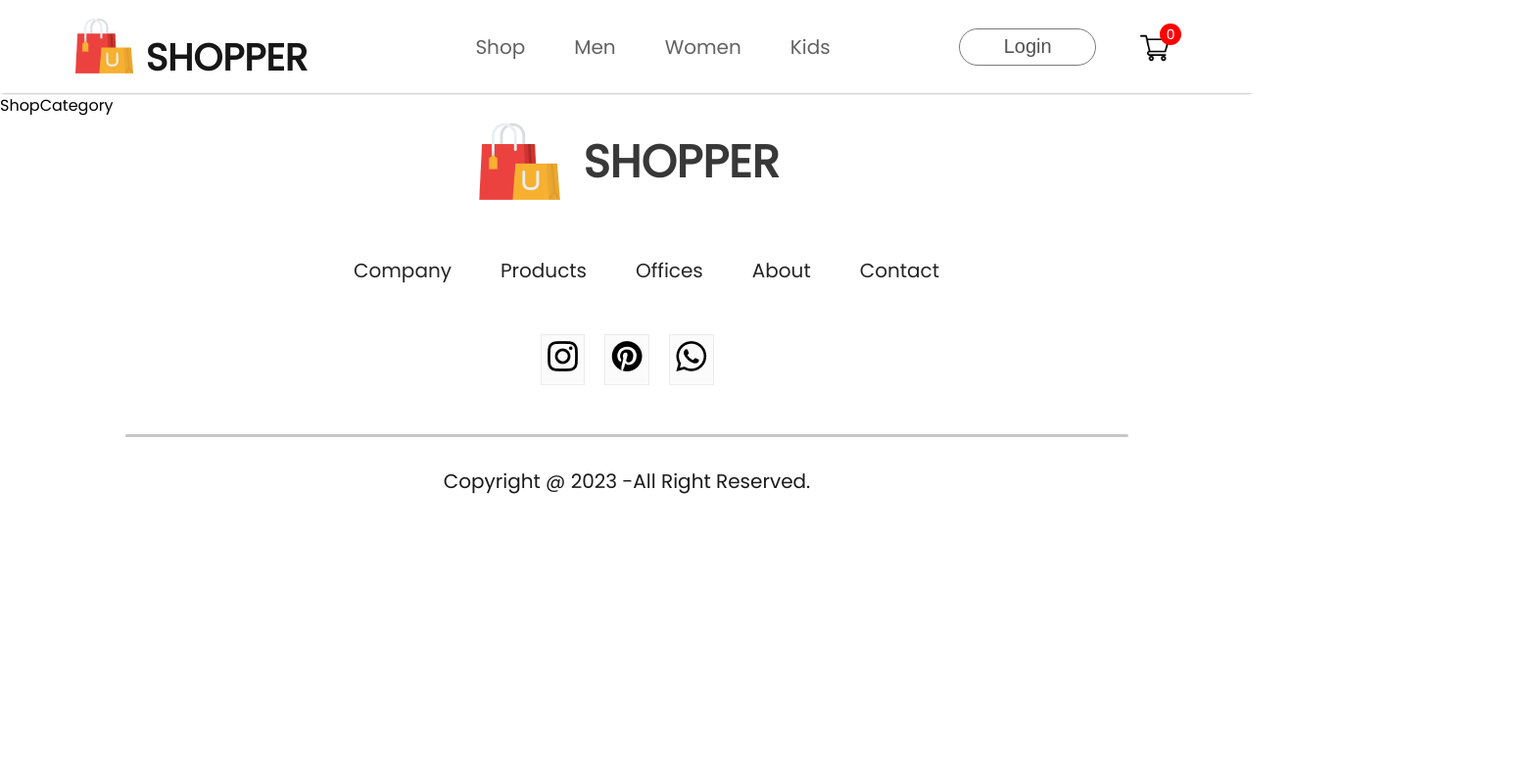
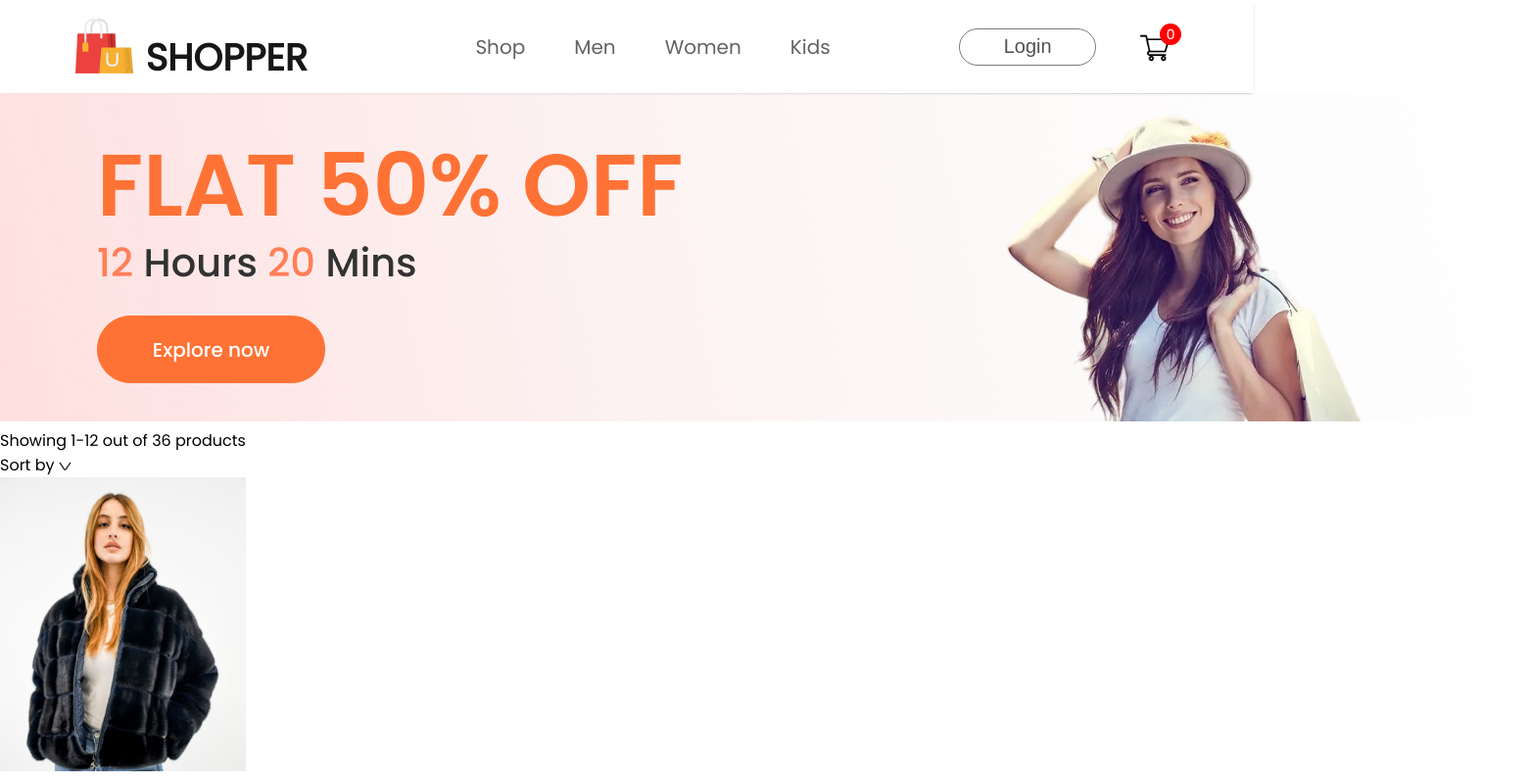
Before and after one commit to kongarasan/E-Commerce-Website, a React (Create React App) app: page /womens in a window 1280 px wide. Shown: the top 800 px of the page at 98% size, 1560 px wide, since content can reach past the window. Built offline with nearby package versions, Linux system fonts and the light colour scheme.

Commit message:
shop category updates

```diff
--- a/src/App.js
+++ b/src/App.js
@@ -8,7 +8,9 @@ import Product from './Pages/Product';
 import Cart from './Pages/Cart';
 import LoginSignup from './Pages/LoginSignup';
 import Footer from "../src/Components/Footer/Footer"
-
+import women_banner from "./Components/assest/banner_women.png"
+import men_banner from "./Components/assest/banner_mens.png"
+import kids_banner from "./Components/assest/banner_kids.png"
 function App() {
   return (
     <div >
@@ -16,9 +18,9 @@ function App() {
         <Navbar />
         <Routes>
           <Route path='/' element={<Shop/>}></Route>
-          <Route path='/mens' element={<ShopCategory category="men" />}></Route>
-          <Route path='/womens' element={<ShopCategory category="women" />}></Route>
-          <Route path='/kids' element={<ShopCategory category="kid" />}></Route>
+          <Route path='/mens' element={<ShopCategory banner={men_banner} category="men" />}></Route>
+          <Route path='/womens' element={<ShopCategory banner={women_banner}  category="women" />}></Route>
+          <Route path='/kids' element={<ShopCategory banner={kids_banner}  category="kid" />}></Route>
           <Route path='/product' element={<Product />}>
             <Route path='/productId' element={<Product />}></Route>
 
--- /dev/null
+++ b/src/Context/ShopContext.jsx
@@ -0,0 +1,16 @@
+import React,{ createContext} from "react";
+import all_product from "..//Components/assest/all_product"
+export const ShopContext = createContext(null);
+
+const ShopContextProvider= (props) => {
+
+    const contextValue ={all_product};
+
+    return(
+        <ShopContext.Provider value={contextValue}>
+            {props.children}
+        </ShopContext.Provider>
+    )
+}
+
+export default ShopContextProvider
--- a/src/Pages/ShopCategory.jsx
+++ b/src/Pages/ShopCategory.jsx
@@ -1,9 +1,40 @@
-import React from 'react'
+import React, { useContext } from 'react'
+import { ShopContext } from '../Context/ShopContext'
+import "./Css/ShopCategory.css"
+import Item from "../Components/Item/Item"
+import dropdown_icon from "../Components/assest/dropdown_icon.png"
+const ShopCategory = (props) => {
+  const {all_product} = useContext(ShopContext);
+  return (
+    <div className='shopcategory'>
+        <img src={props.banner}></img>
+        <div className='shopcategory-indexSort'>
+        <p>
+          <span>Showing 1-12</span> out of 36 products
+        </p>
 
-const ShopCategory = () => {
-  return (
-    <div>ShopCategory</div>
+        <div className='shopcategory=sort'>
+        Sort by <img src={dropdown_icon}></img>
+
+        </div>
+        </div>
+        <div className='shopcategory-products'>
+        {all_product.map((item,i)=>{
+          if(props.category===item.category){
+            return <Item key={i} id={item.id} name={item.name} image={item.image} new_price={item.new_price} old_price={item.old_price}/>
+
+          }
+          else{
+            return null;
+          }
+        })}
+
+        </div>
+    </div>
+
+
   )
+
 }
 
 export default ShopCategory
--- a/src/index.js
+++ b/src/index.js
@@ -3,12 +3,12 @@ import ReactDOM from 'react-dom/client';
 import './index.css';
 import App from './App';
 import reportWebVitals from './reportWebVitals';
-
+import ShopContextProvider from './Context/ShopContext';
 const root = ReactDOM.createRoot(document.getElementById('root'));
 root.render(
-  <React.StrictMode>
+  <ShopContextProvider>
     <App />
-  </React.StrictMode>
+  </ShopContextProvider>
 );
 
 // If you want to start measuring performance in your app, pass a function
```
Also changed, not shown: src/Pages/Css/ShopCategory.css (added).
